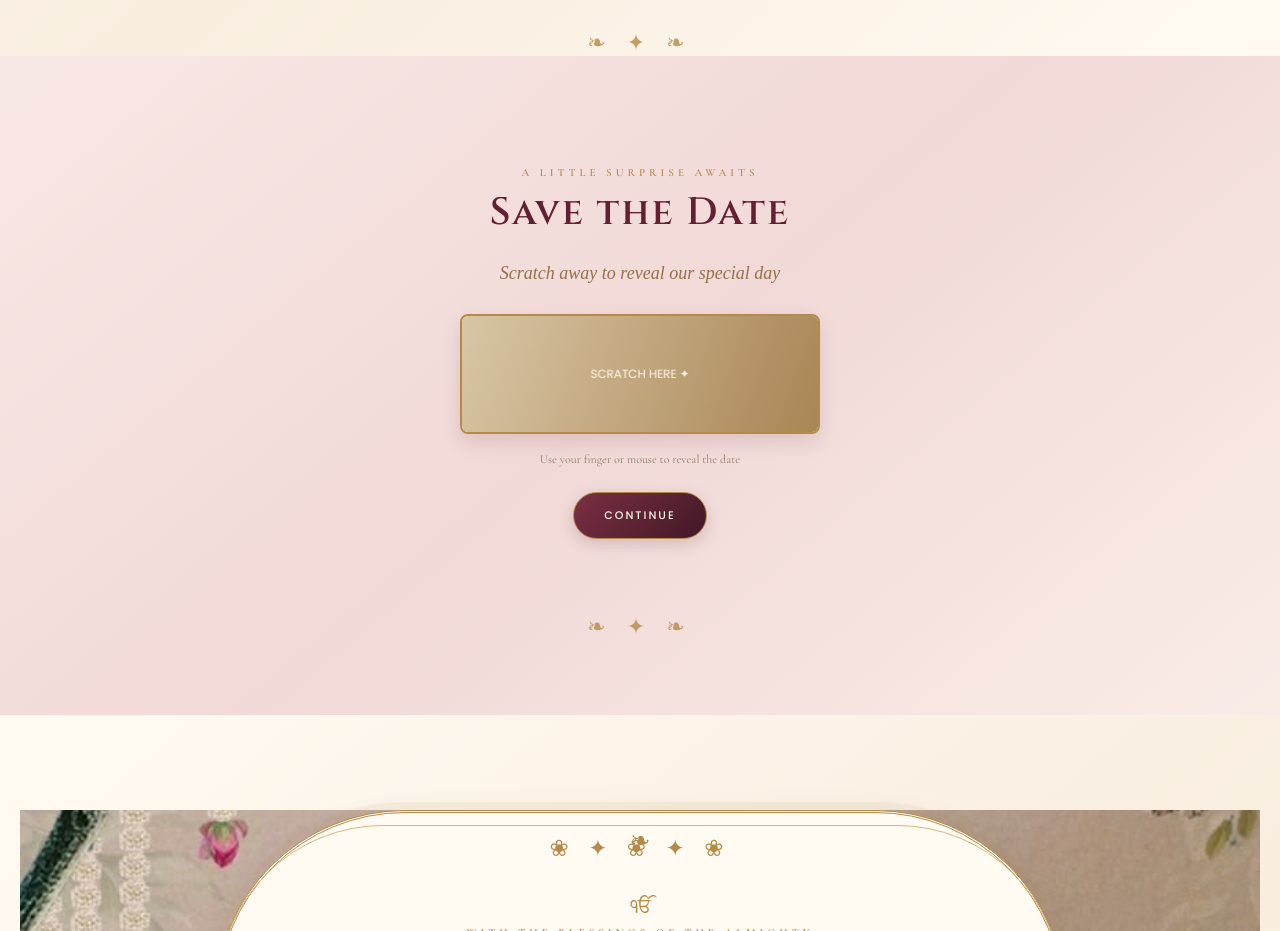
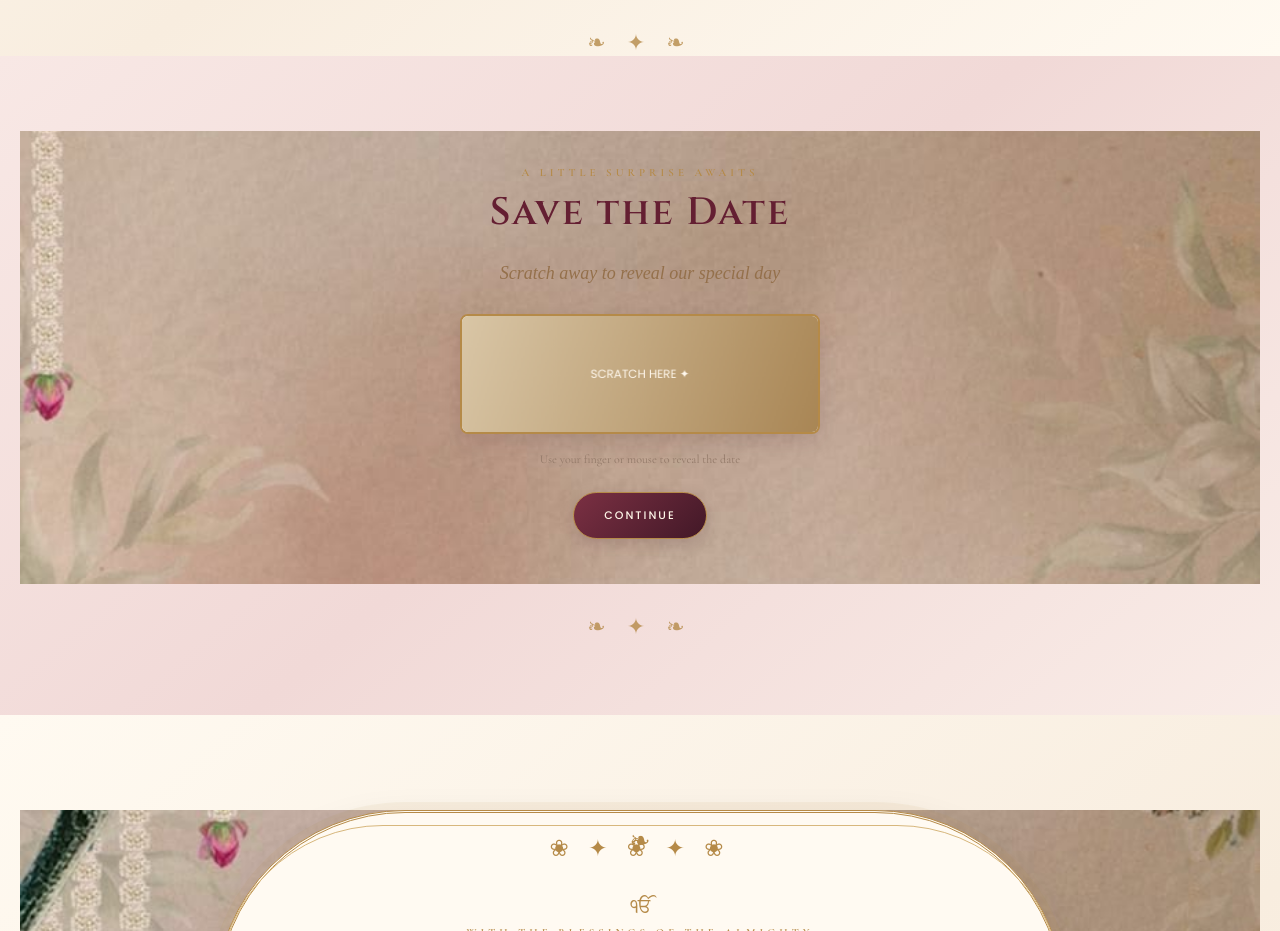
Before and after one commit to msadana45-wq/Wedding-invite, a plain HTML site: page index.html in a window 1280 px wide. Shown: the part 800-1731 px from the top of the page. Drawn offline with nearby package versions, Linux system fonts and the light colour scheme.

Commit message:
Update index.html

```diff
--- a/index.html
+++ b/index.html
@@ -1071,7 +1071,7 @@ h3 {
 
 /* Second page */
 .page2 {
-    background-image: url('background2.jpg');
+    background-image: url('IMG_9152.jpeg');
     background-size: cover;
     background-position: center;
     background-repeat: no-repeat;
@@ -1148,6 +1148,10 @@ h3 {
 <!-- PAGE 2: SCRATCH CARD -->
 
 <section class="page" id="date">
+  <section class="page2">
+
+    <!-- Your second page content -->
+
 <div class="inner">
 
 <div class="kicker">A little surprise awaits</div>
@@ -1168,7 +1172,7 @@ h3 {
 
 </div>
 </section>
-
+</section>
 
 <!-- PAGE 3: FORMAL INVITATION -->
 
```
